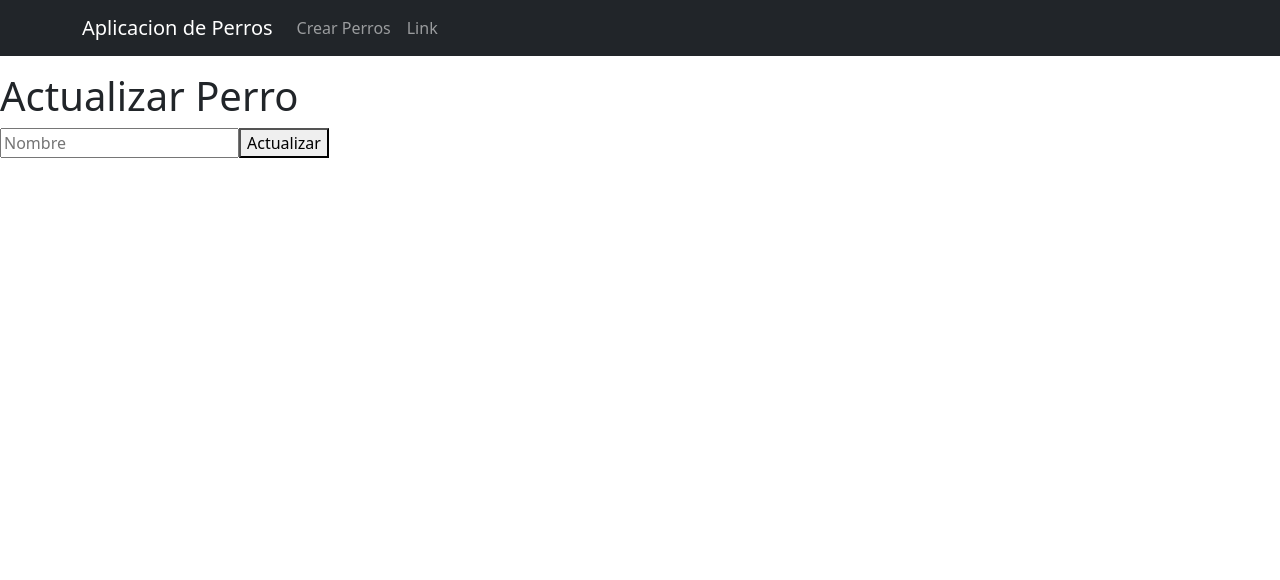
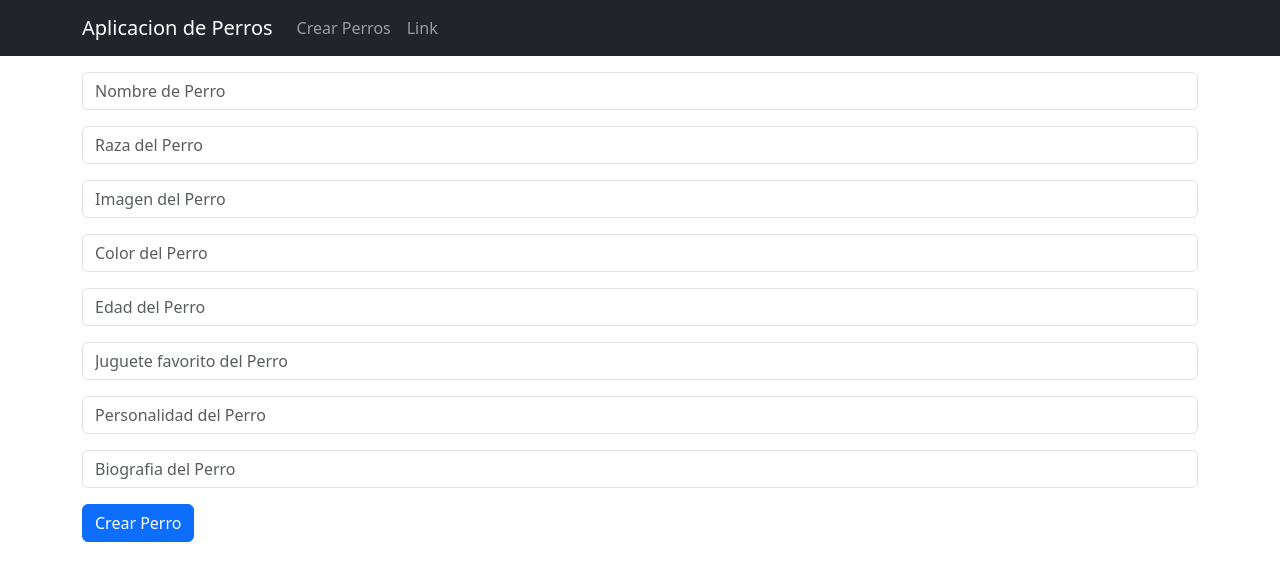
Before and after one commit to MijaelR2003/Proyecto-CRUD-Perros, a React (Vite) app: page /actualizar-perro/1 in a window 1280 px wide. Shown: the top 580 px of the page. Built offline with nearby package versions, Linux system fonts and the light colour scheme; no server answers.

Commit message:
Acabado Actualizar e implementado Hooks

```diff
--- a/src/Rutas.jsx
+++ b/src/Rutas.jsx
@@ -6,14 +6,19 @@ import Nave from "./pages/Nave";
 import CrearPerro from './pages/CrearPerro';
 
 function Rutas() {
+  //const apiUrl =
+  //"https://experimental-dogs-experimental-org.koyeb.app/api/v1/dogs";
+  const apiUrl =
+  "https:experimental-unicorns-experimental-org.koyeb.app/api/v1/unicorns";
+
   return (
     <>
       <Nave />
       <BrowserRouter>
         <Routes>
-          <Route path="/" element={<ObtenerPerro />} />
-          <Route path='/crear-perro' element={<CrearPerro/>}/>
-          <Route path="/actualizar-perro/:id" element={<ActualizarPerro />} />
+          <Route path="/" element={<ObtenerPerro apiUrl={apiUrl}/>} />
+          <Route path='/crear-perro' element={<CrearPerro apiUrl={apiUrl}/>}/>
+          <Route path="/actualizar-perro/:id" element={<ActualizarPerro apiUrl={apiUrl}/>} />
         </Routes>
       </BrowserRouter>
     </>
--- a/src/pages/ActualizarPerro.jsx
+++ b/src/pages/ActualizarPerro.jsx
@@ -1,38 +1,159 @@
-import React, { useState } from 'react'
-import { useNavigate, useParams } from 'react-router-dom'
-import axios from 'axios'
+import React, { useState, useEffect } from "react";
+import { useNavigate, useParams } from "react-router-dom";
+import axios from "axios";
+import useForm from "./useForm";
+import { Container, Button, Form, InputGroup } from "react-bootstrap";
 
-const apiUrl = "https://experimental-dogs-experimental-org.koyeb.app/api/v1/dogs/"
+function ActualizarPerro({ apiUrl }) {
+  const params = useParams();
+  const navigate = useNavigate();
+  const { formulario, obtenerFormulario, setFormulario } = useForm({
+    name: "",
+    breed: "",
+    image: "",
+    color: "",
+    age: "",
+    favoriteToy: "",
+    personality: "",
+    bio: ""
+  });
 
-function ActualizarPerro() {
-    const params = useParams()
-    const navigate = useNavigate()
-    const [name, setName] = useState([])
+  const modificar = () => {
+    const url = apiUrl + "/" + params.id;
+    const data = { name: formulario.name };
+    axios
+      .put(url, data)
+      .then((res) => {
+        console.log(res);
+        navigate(-1);
+      })
+      .catch((error) => {
+        console.log(error);
+      });
+  };
 
-    console.log(params)
-
-    const modificar = () => {
-        const data = {name: name}
-        axios.put(apiUrl + params.id, data)
-        .then((res)=>{
-            console.log(res)
-            navigate("/")
-        }).catch((error) => {
-            console.log(error)
-        })
-    }
-
-    const inputChange = (event)=>{
-        setName(event.target.value)
-    }
+  useEffect(() => {
+    const urlId = apiUrl + "/" + params.id;
+    axios
+      .get(urlId)
+      .then((res) => {
+        setFormulario(res.data);
+      })
+      .catch((err) => {
+        console.log(err);
+      });
+  }, []);
 
   return (
-    <div>
-        <h1>Actualizar Perro</h1>
-        <input type="text" placeholder='Nombre' value={name} onChange={inputChange}/>
-        <button onClick={modificar}>Actualizar</button>
-    </div>
-  )
+    <>
+      <Container>
+        <InputGroup className="mb-3">
+          <Form.Control
+            onChange={(e) => {
+              obtenerFormulario(e);
+            }}
+            name="name"
+            value={formulario.name}
+            placeholder="Nombre de Perro"
+            aria-label="Recipient's username"
+            aria-describedby="basic-addon2"
+          />
+        </InputGroup>
+
+        <InputGroup className="mb-3">
+          <Form.Control
+            onChange={(e) => {
+              obtenerFormulario(e);
+            }}
+            name="breed"
+            value={formulario.breed}
+            placeholder="Raza del Perro"
+            aria-label="Recipient's username"
+            aria-describedby="basic-addon2"
+          />
+        </InputGroup>
+
+        <InputGroup className="mb-3">
+          <Form.Control
+            onChange={(e) => {
+              obtenerFormulario(e);
+            }}
+            name="image"
+            value={formulario.image}
+            placeholder="Imagen del Perro"
+            aria-label="Recipient's username"
+            aria-describedby="basic-addon2"
+          />
+        </InputGroup>
+
+        <InputGroup className="mb-3">
+          <Form.Control
+            onChange={(e) => {
+              obtenerFormulario(e);
+            }}
+            name="color"
+            value={formulario.color}
+            placeholder="Color del Perro"
+            aria-label="Recipient's username"
+            aria-describedby="basic-addon2"
+          />
+        </InputGroup>
+
+        <InputGroup className="mb-3">
+          <Form.Control
+            onChange={(e) => {
+              obtenerFormulario(e);
+            }}
+            name="age"
+            value={formulario.age}
+            placeholder="Edad del Perro"
+            aria-label="Recipient's username"
+            aria-describedby="basic-addon2"
+          />
+        </InputGroup>
+
+        <InputGroup className="mb-3">
+          <Form.Control
+            onChange={(e) => {
+              obtenerFormulario(e);
+            }}
+            name="favoriteToy"
+            value={formulario.favoriteToy}
+            placeholder="Juguete favorito del Perro"
+            aria-label="Recipient's username"
+            aria-describedby="basic-addon2"
+          />
+        </InputGroup>
+
+        <InputGroup className="mb-3">
+          <Form.Control
+            onChange={(e) => {
+              obtenerFormulario(e);
+            }}
+            name="personality"
+            value={formulario.personality}
+            placeholder="Personalidad del Perro"
+            aria-label="Recipient's username"
+            aria-describedby="basic-addon2"
+          />
+        </InputGroup>
+
+        <InputGroup className="mb-3">
+          <Form.Control
+            onChange={(e) => {
+              obtenerFormulario(e);
+            }}
+            name="bio"
+            value={formulario.bio}
+            placeholder="Biografia del Perro"
+            aria-label="Recipient's username"
+            aria-describedby="basic-addon2"
+          />
+        </InputGroup>
+        <Button onClick={modificar}>Crear Perro</Button>
+      </Container>
+    </>
+  );
 }
 
-export default ActualizarPerro
+export default ActualizarPerro;
--- a/src/pages/CrearPerro.jsx
+++ b/src/pages/CrearPerro.jsx
@@ -1,11 +1,9 @@
 import React, { useState } from "react";
 import { Container, Button, Form, InputGroup } from "react-bootstrap";
 import axios from "axios";
+import useForm from "./useForm";
 
-const apiUrl =
-  "https://experimental-dogs-experimental-org.koyeb.app/api/v1/dogs";
-
-function CrearPerro() {
+function CrearPerro({ apiUrl }) {
   const [name, setName] = useState("");
   const [breed, setBreed] = useState("");
   const [image, setImage] = useState("");
@@ -15,7 +13,7 @@ function CrearPerro() {
   const [personality, setPersonality] = useState("");
   const [bio, setBio] = useState("");
 
-  const nuevoPerro = {
+  const { formulario, obtenerFormulario } = useForm({
     name: name,
     breed: breed,
     image: image,
@@ -24,33 +22,45 @@ function CrearPerro() {
     favoriteToy: favoriteToy,
     personality: personality,
     bio: bio,
+  });
+
+  const enviarDatos = () => {
+    if (
+      formulario.name &&
+      formulario.breed &&
+      formulario.image &&
+      formulario.color &&
+      formulario.age &&
+      formulario.favoriteToy &&
+      formulario.personality &&
+      formulario.bio !== ""
+    ) {
+      crearPerro();
+    } else {
+      alert("Completa los datos");
+      console.log(".", name);
+    }
   };
 
-  const valorName = (evento)=>{setName(evento.target.value)}
-  const valorBreed = (evento)=>{setBreed(evento.target.value)}
-  const valorImage = (evento)=>{setImage(evento.target.value)}
-  const valorColor = (evento)=>{setColor(evento.target.value)}
-  const valorAge = (evento)=>{setAge(evento.target.value)}
-  const valorFavoriteToy = (evento)=>{setFavoriteToy(evento.target.value)}
-  const valorPersonality = (evento)=>{setPersonality(evento.target.value)}
-  const valorBio = (evento)=>{setBio(evento.target.value)}
-
-  const enviarDatos = ()=>{
-    if (name && breed && image && color && age && favoriteToy && personality && bio != "") {
-        crearPerro();
-      } else {
-        alert("Completa los datos");
-      }
-  }
-
   function crearPerro() {
+    const data = {
+      name: formulario.name,
+      breed: formulario.breed,
+      image: formulario.image,
+      color: formulario.color,
+      age: formulario.age,
+      favoriteToy: formulario.favoriteToy,
+      personality: formulario.personality,
+      bio: formulario.bio,
+    };
     axios
-      .post(apiUrl, nuevoPerro)
+      .post(apiUrl, data)
       .then((res) => {
         console.log("Creado con exito", res);
       })
       .catch((error) => {
         console.log(error);
+        alert("Algo salio mal");
       });
   }
 
@@ -59,7 +69,10 @@ function CrearPerro() {
       <Container>
         <InputGroup className="mb-3">
           <Form.Control
-            onChange={valorName}
+            onChange={(e) => {
+              obtenerFormulario(e);
+            }}
+            name="name"
             placeholder="Nombre de Perro"
             aria-label="Recipient's username"
             aria-describedby="basic-addon2"
@@ -68,7 +81,10 @@ function CrearPerro() {
 
         <InputGroup className="mb-3">
           <Form.Control
-            onChange={valorBreed}
+            onChange={(e) => {
+              obtenerFormulario(e);
+            }}
+            name="breed"
             placeholder="Raza del Perro"
             aria-label="Recipient's username"
             aria-describedby="basic-addon2"
@@ -77,7 +93,10 @@ function CrearPerro() {
 
         <InputGroup className="mb-3">
           <Form.Control
-            onChange={valorImage}
+            onChange={(e) => {
+              obtenerFormulario(e);
+            }}
+            name="image"
             placeholder="Imagen del Perro"
             aria-label="Recipient's username"
             aria-describedby="basic-addon2"
@@ -86,7 +105,10 @@ function CrearPerro() {
 
         <InputGroup className="mb-3">
           <Form.Control
-            onChange={valorColor}
+            onChange={(e) => {
+              obtenerFormulario(e);
+            }}
+            name="color"
             placeholder="Color del Perro"
             aria-label="Recipient's username"
             aria-describedby="basic-addon2"
@@ -95,7 +117,10 @@ function CrearPerro() {
 
         <InputGroup className="mb-3">
           <Form.Control
-            onChange={valorAge}
+            onChange={(e) => {
+              obtenerFormulario(e);
+            }}
+            name="age"
             placeholder="Edad del Perro"
             aria-label="Recipient's username"
             aria-describedby="basic-addon2"
@@ -104,7 +129,10 @@ function CrearPerro() {
 
         <InputGroup className="mb-3">
           <Form.Control
-            onChange={valorFavoriteToy}
+            onChange={(e) => {
+              obtenerFormulario(e);
+            }}
+            name="favoriteToy"
             placeholder="Juguete favorito del Perro"
             aria-label="Recipient's username"
             aria-describedby="basic-addon2"
@@ -113,7 +141,10 @@ function CrearPerro() {
 
         <InputGroup className="mb-3">
           <Form.Control
-            onChange={valorPersonality}
+            onChange={(e) => {
+              obtenerFormulario(e);
+            }}
+            name="personality"
             placeholder="Personalidad del Perro"
             aria-label="Recipient's username"
             aria-describedby="basic-addon2"
@@ -122,13 +153,16 @@ function CrearPerro() {
 
         <InputGroup className="mb-3">
           <Form.Control
-            onChange={valorBio}
+            onChange={(e) => {
+              obtenerFormulario(e);
+            }}
+            name="bio"
             placeholder="Biografia del Perro"
             aria-label="Recipient's username"
             aria-describedby="basic-addon2"
           />
         </InputGroup>
-        <Button onClick={enviarDatos}>Crear Unicornio</Button>
+        <Button onClick={enviarDatos}>Crear Perro</Button>
       </Container>
     </>
   );
--- a/src/pages/ObtenerPerro.jsx
+++ b/src/pages/ObtenerPerro.jsx
@@ -3,10 +3,7 @@ import React, { useEffect, useState } from "react";
 import { Link } from "react-router-dom";
 import { Button, Col, Row, Container, Spinner, Card } from "react-bootstrap";
 
-const apiUrl =
-  "https://experimental-dogs-experimental-org.koyeb.app/api/v1/dogs";
-
-function ObtenerPerro() {
+function ObtenerPerro({ apiUrl }) {
   const [perros, setPerros] = useState([]);
 
   useEffect(() => {
--- /dev/null
+++ b/src/pages/useForm.jsx
@@ -0,0 +1,15 @@
+import { useState } from "react"
+
+function useForm(estadoInicial) {
+    const [formulario, setFormulario] = useState(estadoInicial)
+
+    const obtenerFormulario = (evento)=>{
+        const value = evento.target.value
+        const name = evento.target.name
+        const copiaFormulario = {...formulario, [name] : value}
+        setFormulario(copiaFormulario)
+      }
+  return {formulario, obtenerFormulario, setFormulario}
+}
+
+export default useForm
```
